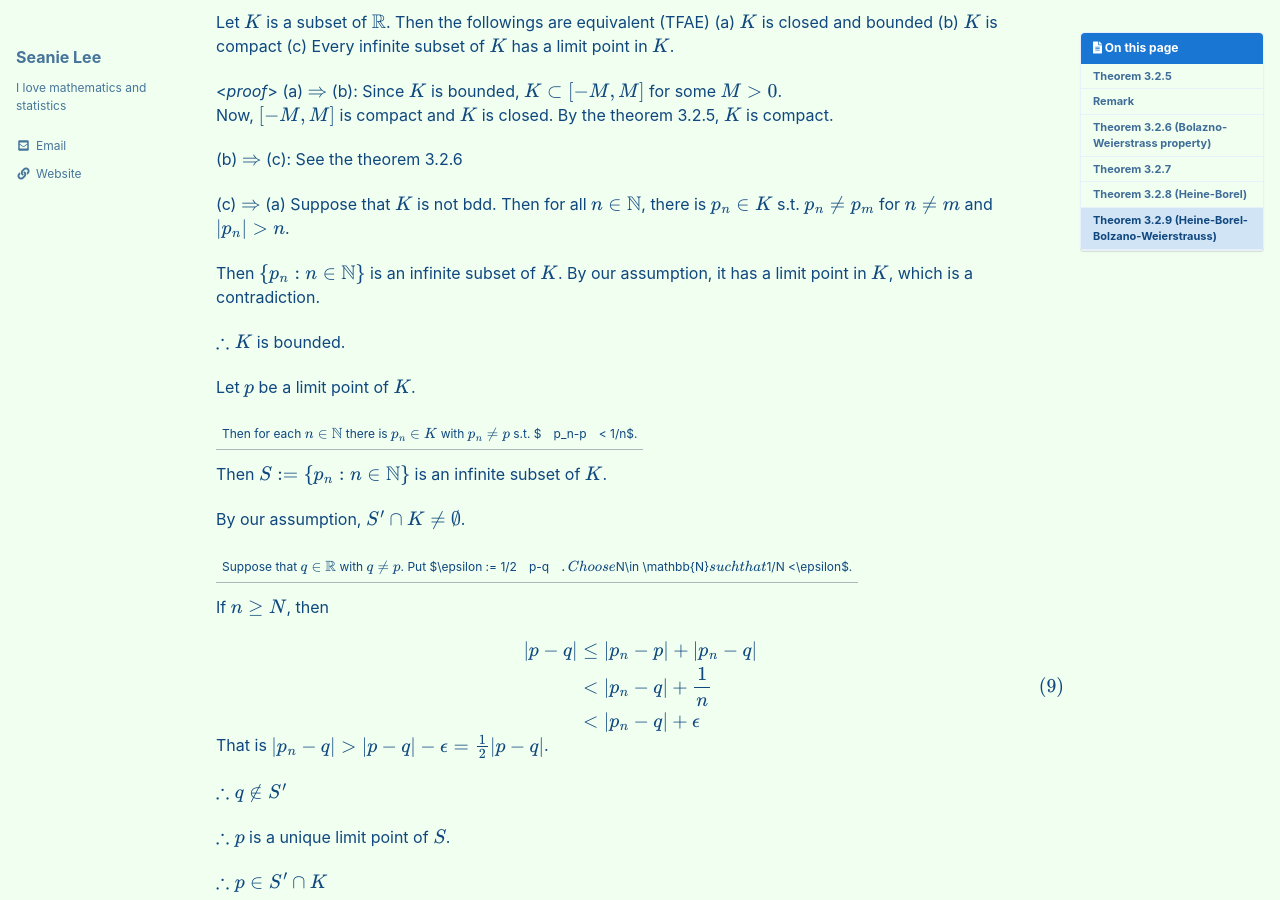
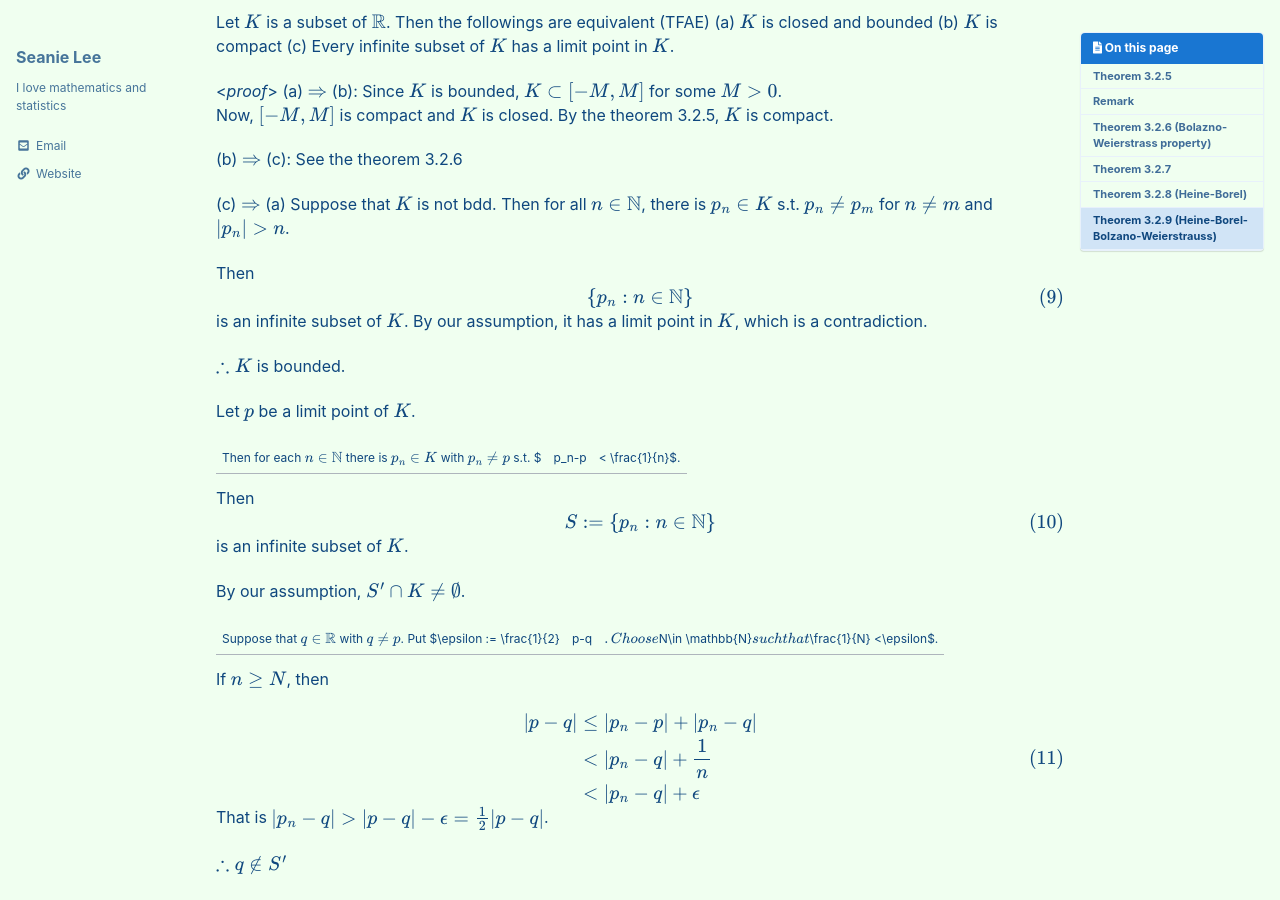
Before and after one commit to seanie12/blog, a Jekyll site: the page built from _posts/2021-01-23-compact.md, in a window 1280 px wide and 900 px high, scrolled down 2914 px. Built offline with Jekyll 4.4.1, drawn with Linux system fonts in a browser that asks for light colours; cached includes are drawn as plain includes; formulas are drawn with MathJax 3.

Commit message:
Update 2021-01-23-compact.md

```diff
--- a/_posts/2021-01-23-compact.md
+++ b/_posts/2021-01-23-compact.md
@@ -178,19 +178,29 @@ Now, $[-M,M]$ is compact and $K$ is closed. By the theorem 3.2.5, $K$ is compact
 (c) $\Rightarrow$ (a)
 Suppose that $K$ is not bdd. Then for all $n \in \mathbb{N}$, there is $p_n \in K$ s.t. $p_n \neq p_m$ for $n \neq m$ and $|p_n| >n$.
 
-Then $$\{p_n: n \in \mathbb{N} \}$$ is an infinite subset of $K$. By our assumption, it has a limit point in $K$, which is a contradiction.
+Then $$
+\begin{align}
+\{p_n: n \in \mathbb{N} \}
+\end{align}
+$$
+is an infinite subset of $K$. By our assumption, it has a limit point in $K$, which is a contradiction.
 
 $\therefore K$ is bounded.
 
 Let $p$ be a limit point of $K$.
 
-Then for each $n\in \mathbb{N}$ there is $p_n \in K$ with $p_n \neq p$ s.t. $|p_n-p|  < 1/n$.
+Then for each $n\in \mathbb{N}$ there is $p_n \in K$ with $p_n \neq p$ s.t. $|p_n-p|  < \frac{1}{n}$.
 
-Then $$S := \{p_n: n\in \mathbb{N}\}$$ is an infinite subset of $K$.
+Then
+$$
+\begin{align}
+S := \{p_n: n\in \mathbb{N}\}
+\end{align}
+$$ is an infinite subset of $K$.
 
 By our assumption, $S^\prime \cap K \neq \emptyset$.
 
-Suppose that $q\in \mathbb{R}$ with $q\neq p$.  Put $\epsilon := 1/2|p-q|$. Choose $N\in \mathbb{N}$ such that $1/N <\epsilon$.
+Suppose that $q\in \mathbb{R}$ with $q\neq p$.  Put $\epsilon := \frac{1}{2}|p-q|$. Choose $N\in \mathbb{N}$ such that $\frac{1}{N} <\epsilon$.
 
 If $n \geq N$, then
 
```
